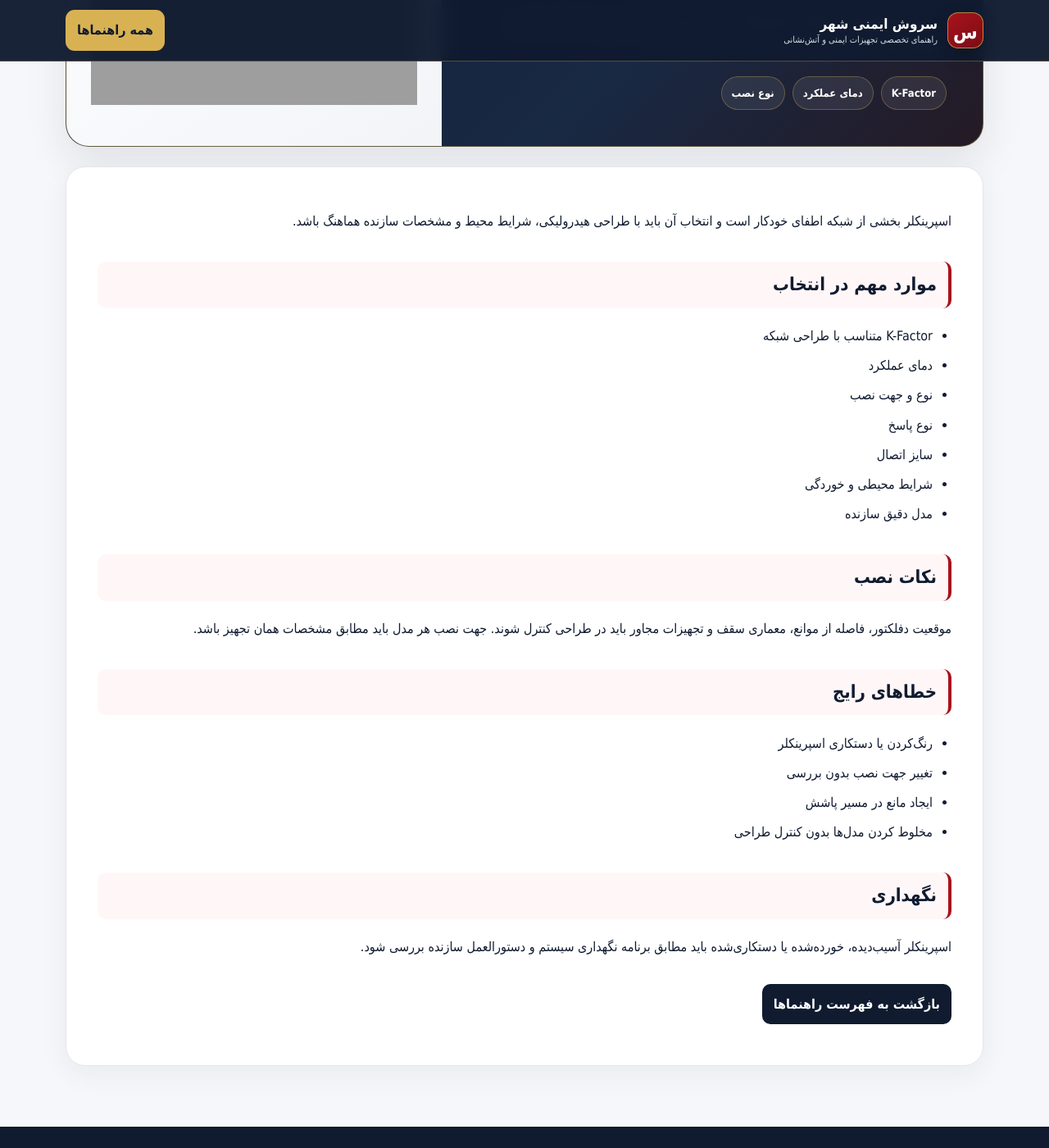
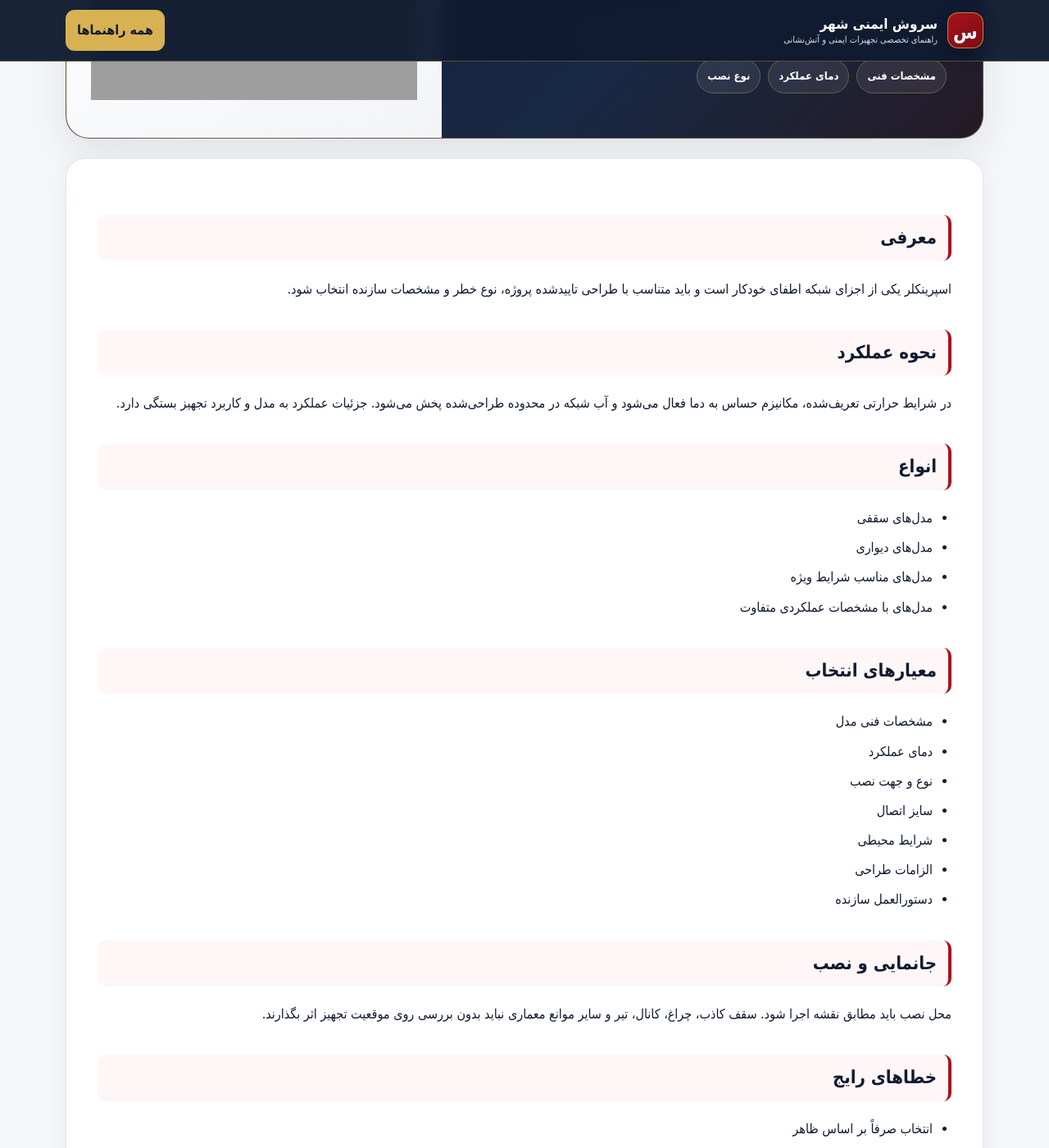
Before and after one commit to arvidghasemian-cmyk/fire-executive-guides-preview, a Jekyll site: the page built from fire-sprinkler-operation-guide.md, in a window 1280 px wide and 1400 px high, scrolled down 332 px. Shown: the whole window at 82% size. Built offline with Jekyll 4.4.1, drawn with Linux system fonts in a browser that asks for light colours; some of the changed text lies outside the part shown; grey boxes are pictures that could not be loaded.

Commit message:
content: expand sprinkler guide

```diff
--- a/fire-sprinkler-operation-guide.md
+++ b/fire-sprinkler-operation-guide.md
@@ -1,41 +1,71 @@
 ---
 layout: default
-title: اسپرینکلر مناسب را درست انتخاب کنید
-description: راهنمای انتخاب، نصب و نگهداری اسپرینکلر آتش‌نشانی
+title: راهنمای جامع اسپرینکلر آتش‌نشانی
+description: راهنمای انتخاب، نصب، نگهداری و خطاهای رایج اسپرینکلر آتش‌نشانی
 hero_title: اسپرینکلر مناسب را درست انتخاب کنید
-hero_subtitle: انتخاب اسپرینکلر باید با طراحی هیدرولیکی، دمای محیط، جهت نصب و مشخصات سازنده هماهنگ باشد.
+hero_subtitle: مشخصات فنی، دمای عملکرد و نوع نصب را با طراحی پروژه تطبیق دهید.
 hero_image: https://shop.fireexecutive.ir/media/product/fire-sprinkler?v=mv176a26
 hero_alt: اسپرینکلر آتش‌نشانی
-metric_1: K-Factor
+metric_1: مشخصات فنی
 metric_2: دمای عملکرد
 metric_3: نوع نصب
 ---
 
-اسپرینکلر بخشی از شبکه اطفای خودکار است و انتخاب آن باید با طراحی هیدرولیکی، شرایط محیط و مشخصات سازنده هماهنگ باشد.
+## معرفی
 
-## موارد مهم در انتخاب
+اسپرینکلر یکی از اجزای شبکه اطفای خودکار است و باید متناسب با طراحی تاییدشده پروژه، نوع خطر و مشخصات سازنده انتخاب شود.
 
-- K-Factor متناسب با طراحی شبکه
+## نحوه عملکرد
+
+در شرایط حرارتی تعریف‌شده، مکانیزم حساس به دما فعال می‌شود و آب شبکه در محدوده طراحی‌شده پخش می‌شود. جزئیات عملکرد به مدل و کاربرد تجهیز بستگی دارد.
+
+## انواع
+
+- مدل‌های سقفی
+- مدل‌های دیواری
+- مدل‌های مناسب شرایط ویژه
+- مدل‌های با مشخصات عملکردی متفاوت
+
+## معیارهای انتخاب
+
+- مشخصات فنی مدل
 - دمای عملکرد
 - نوع و جهت نصب
-- نوع پاسخ
 - سایز اتصال
-- شرایط محیطی و خوردگی
-- مدل دقیق سازنده
+- شرایط محیطی
+- الزامات طراحی
+- دستورالعمل سازنده
 
-## نکات نصب
+## جانمایی و نصب
 
-موقعیت دفلکتور، فاصله از موانع، معماری سقف و تجهیزات مجاور باید در طراحی کنترل شوند. جهت نصب هر مدل باید مطابق مشخصات همان تجهیز باشد.
+محل نصب باید مطابق نقشه اجرا شود. سقف کاذب، چراغ، کانال، تیر و سایر موانع معماری نباید بدون بررسی روی موقعیت تجهیز اثر بگذارند.
 
 ## خطاهای رایج
 
-- رنگ‌کردن یا دستکاری اسپرینکلر
+- انتخاب صرفاً بر اساس ظاهر
 - تغییر جهت نصب بدون بررسی
-- ایجاد مانع در مسیر پاشش
-- مخلوط کردن مدل‌ها بدون کنترل طراحی
+- رنگ‌کردن یا پوشاندن تجهیز
+- ایجاد مانع در اطراف آن
+- جابه‌جایی بدون بازبینی نقشه
+- ترکیب مدل‌های مختلف بدون کنترل طراحی
 
-## نگهداری
+## نگهداری و بازرسی
 
-اسپرینکلر آسیب‌دیده، خورده‌شده یا دستکاری‌شده باید مطابق برنامه نگهداری سیستم و دستورالعمل سازنده بررسی شود.
+سلامت ظاهری، خوردگی، آسیب، رنگ‌شدگی و موانع اطراف باید در بازدیدهای دوره‌ای بررسی شوند. موارد غیرعادی باید طبق برنامه نگهداری پروژه پیگیری شوند.
+
+## سوالات متداول
+
+### آیا همه اسپرینکلرها یکسان هستند؟
+خیر. مدل‌ها از نظر کاربرد و مشخصات فنی تفاوت دارند.
+
+### آیا می‌توان محل یا جهت نصب را بعداً تغییر داد؟
+هر تغییر باید با طراحی و مشخصات همان مدل تطبیق داده شود.
+
+### آیا رنگ‌کردن اسپرینکلر مناسب است؟
+خیر. پوشش یا دستکاری بدنه می‌تواند عملکرد تجهیز را مختل کند.
+
+## محصولات مرتبط
+
+برای مشاهده تجهیزات این گروه، [دسته اسپرینکلرها](https://shop.fireexecutive.ir/category/sprinklers/) را ببینید.
 
 [بازگشت به فهرست راهنماها](index.html)
```
